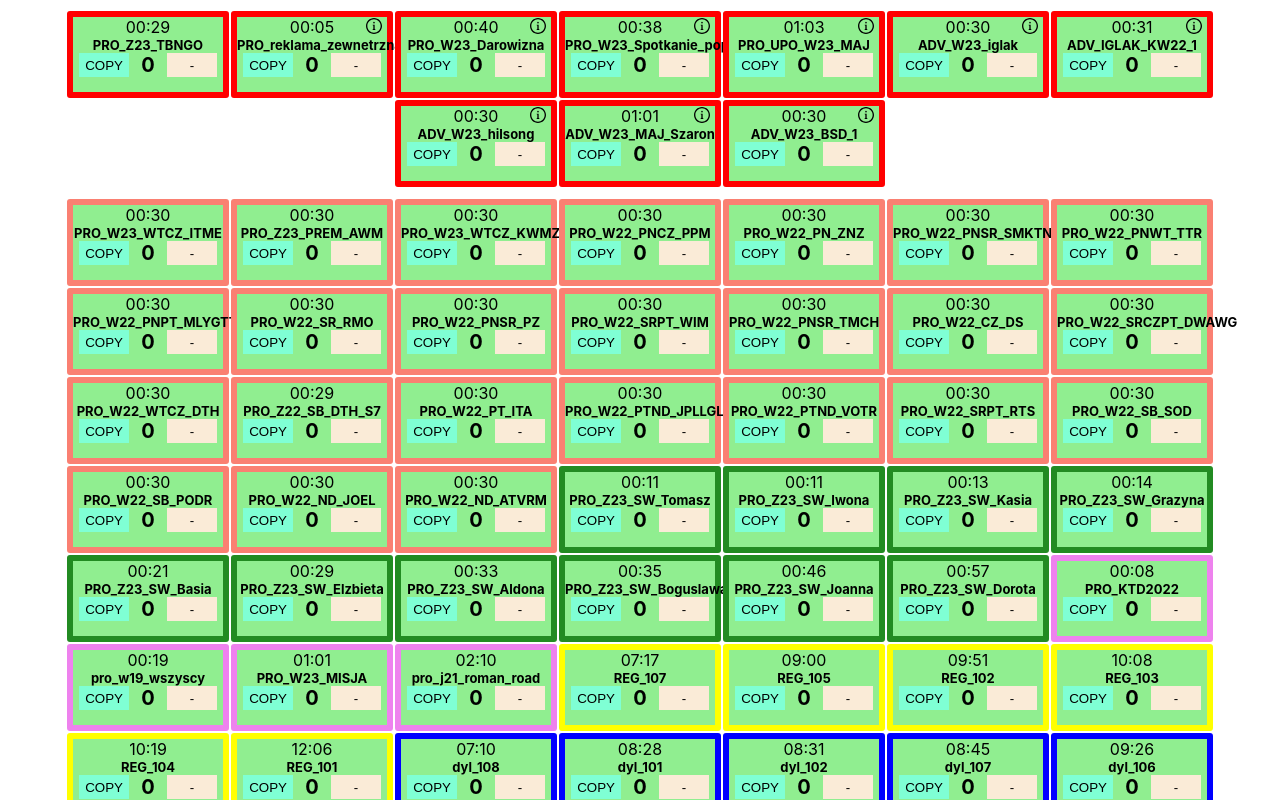
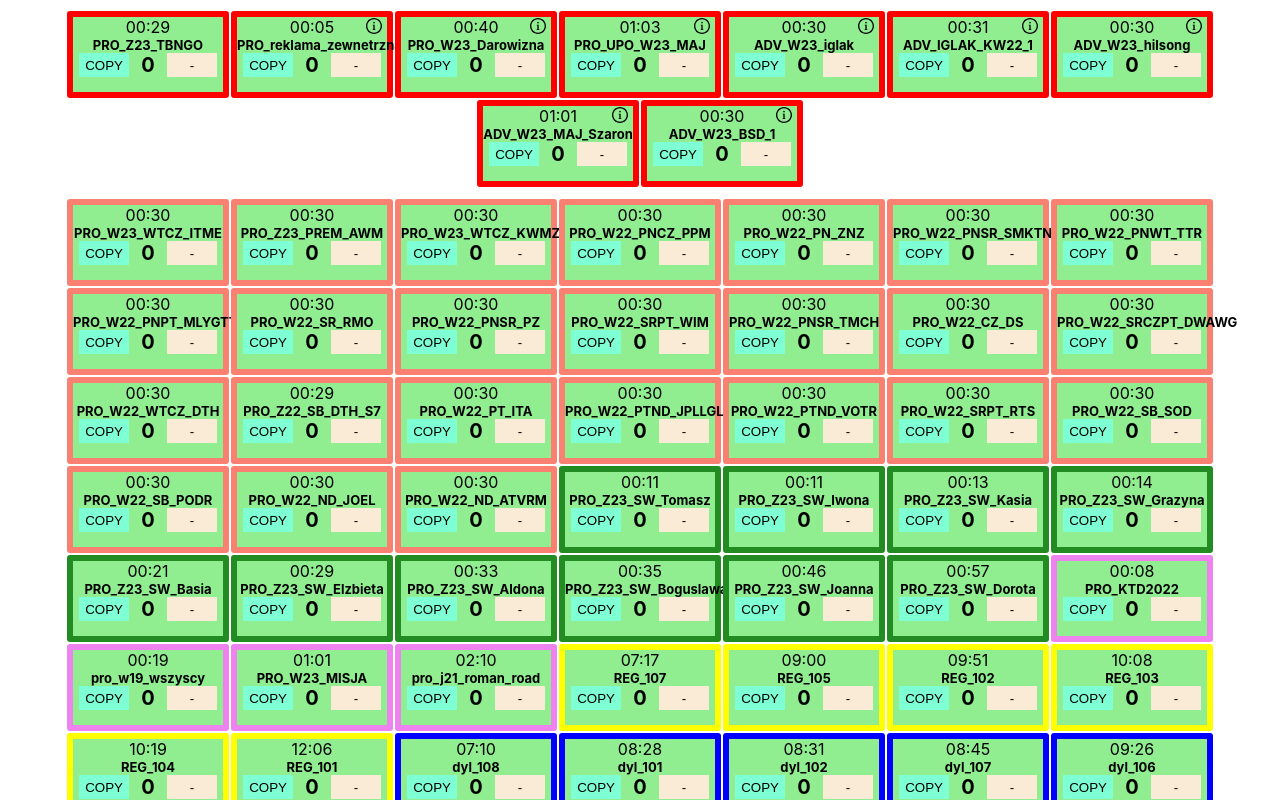
Before and after one commit to NorthWillov/rand-prog, a React (Create React App) app: page / in a window 1280 px wide. Shown: the top 800 px of the page. Built offline with nearby package versions, Linux system fonts and the light colour scheme.

Commit message:
Remove spotkanie

```diff
--- a/src/db.js
+++ b/src/db.js
@@ -14,13 +14,6 @@ export default {
       counter: 0,
       duration: "00:40",
       info: "Co 3 lub 4 program",
-    },
-    {
-      id: 2009,
-      program: "PRO_W23_Spotkanie_pop",
-      counter: 0,
-      duration: "00:38",
-      info: "co drugi program od 13 maja do 4 czerwca",
     },
     {
       id: 2010,
--- a/src/oldProgsDb.js
+++ b/src/oldProgsDb.js
@@ -1,13 +1,3 @@
-// !!!IMPORTANT ONLY UPPERCASE!!!
-// !!!IMPORTANT ONLY UPPERCASE!!!
-// !!!IMPORTANT ONLY UPPERCASE!!!
-// !!!IMPORTANT ONLY UPPERCASE!!!
-// !!!IMPORTANT ONLY UPPERCASE!!!
-// !!!IMPORTANT ONLY UPPERCASE!!!
-// !!!IMPORTANT ONLY UPPERCASE!!!
-// !!!IMPORTANT ONLY UPPERCASE!!!
-
-
 export default [
   "PRO_Z22_MISJA",
   "PRO_UPO_W23_KWIECIEN",
@@ -17,5 +7,7 @@ export default [
   "PRO_Z23_1PROCENT37",
   "PRO_Z23_1PROCENT15_2",
   "PRO_W23_SPOTKANIE",
-  "ADV_W23_PRAYER_FOR_UKRAINE"
-];
+  "ADV_W23_PRAYER_FOR_UKRAINE",
+  "PRO_W23_Spotkanie_pop",
+  "ADV_AWM_0523",
+].map((spot) => spot.toUpperCase());
```
